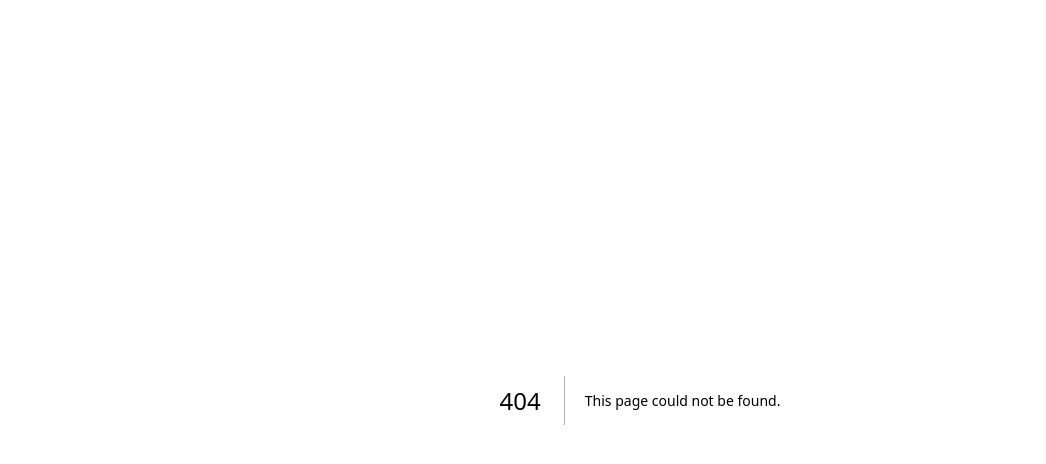
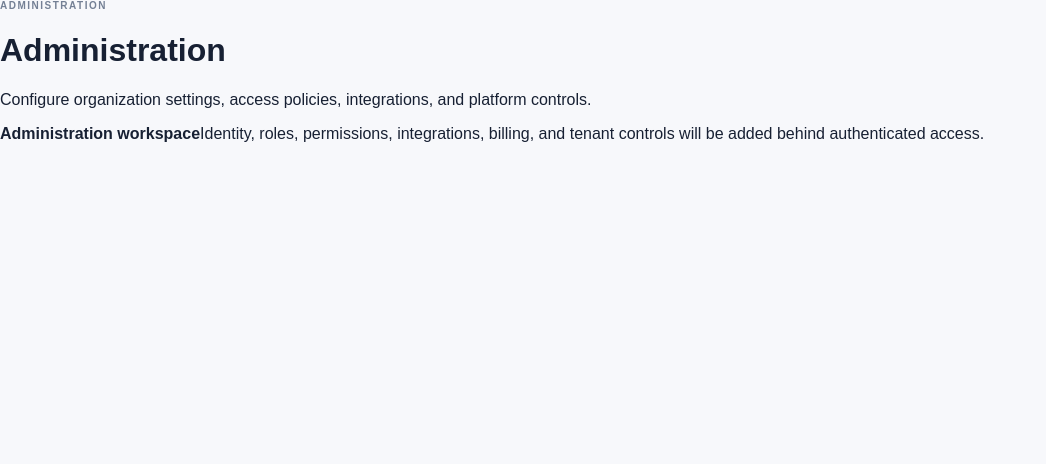
Before and after one commit to deaconjason-stack/PeopleSyncD, a Next.js app in the folder apps/web/: page /admin in a window 1280 px wide. Before the commit this address had no page. Shown: the top 464 px of the page, without its empty margins (0-1046 px from the left). Built offline with nearby package versions, Linux system fonts and the light colour scheme.

Commit message:
feat: add Administration application route

```diff
--- /dev/null
+++ b/apps/web/app/admin/page.tsx
@@ -0,0 +1,3 @@
+export default function AdminPage() {
+  return <main className="route-page"><p className="eyebrow">ADMINISTRATION</p><h1>Administration</h1><p>Configure organization settings, access policies, integrations, and platform controls.</p><div className="empty-state"><strong>Administration workspace</strong><span>Identity, roles, permissions, integrations, billing, and tenant controls will be added behind authenticated access.</span></div></main>;
+}
```
